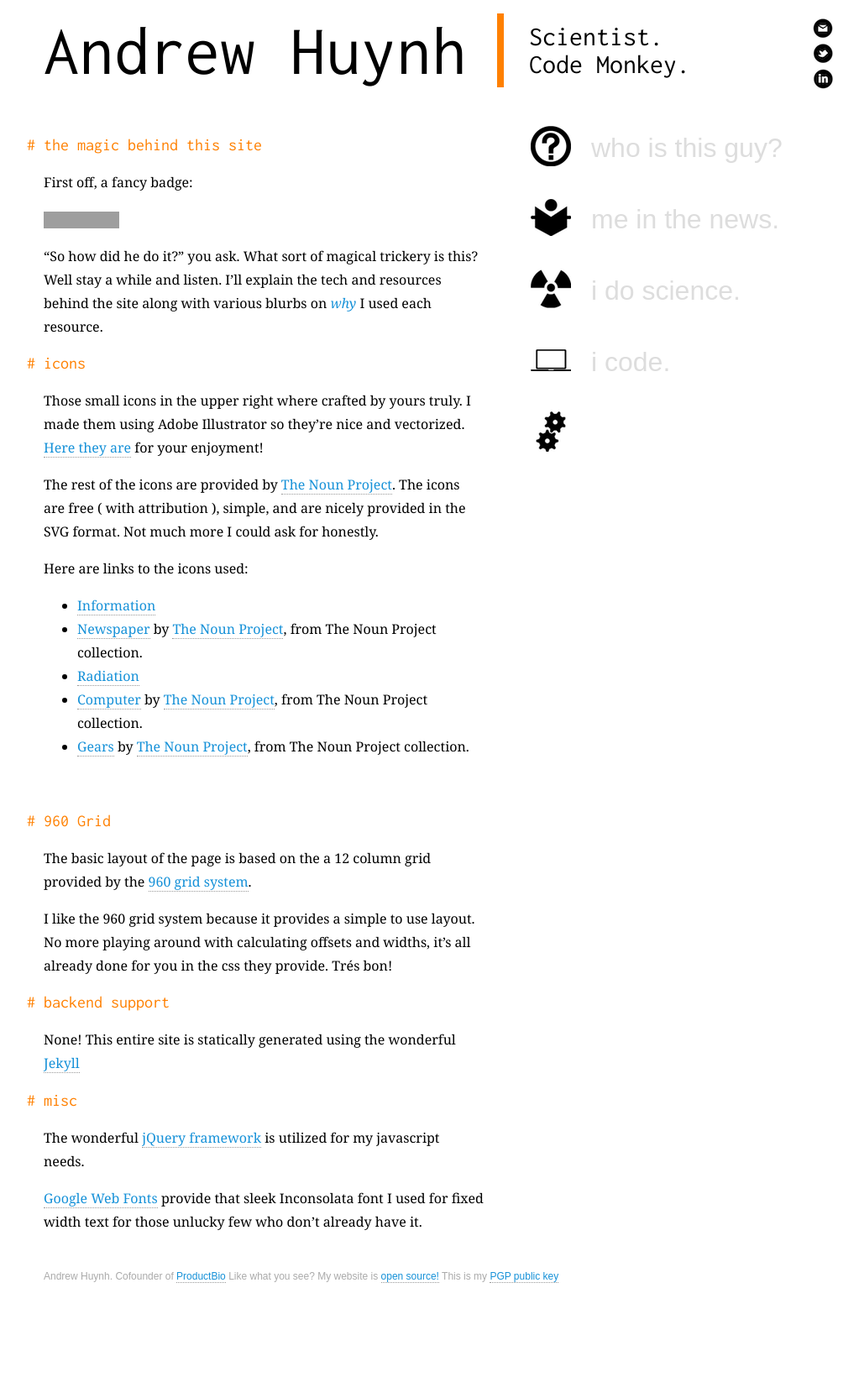
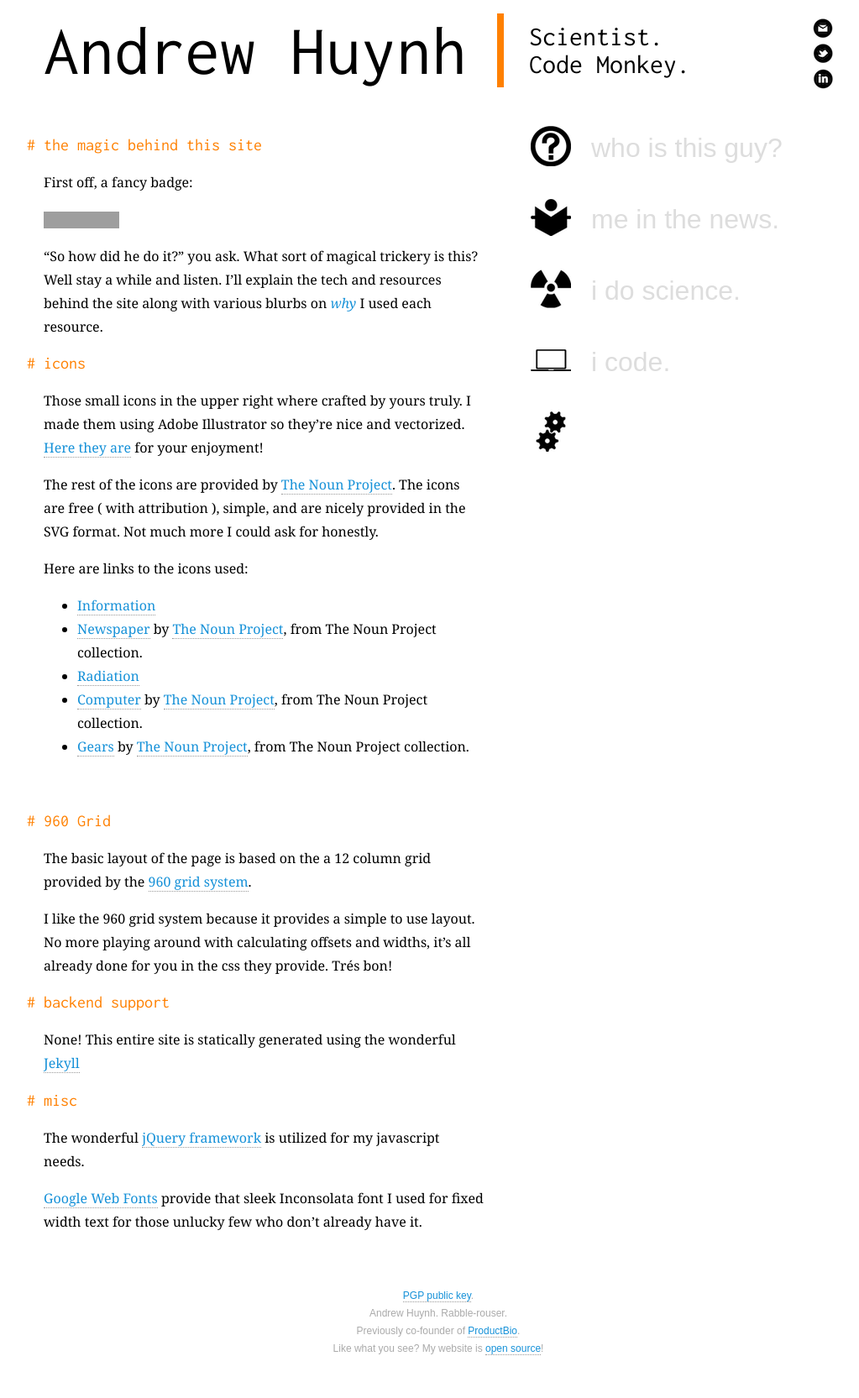
Before and after one commit to a5huynh/athlabs.com, a Jekyll site: the page built from tech/index.md, in a window 1280 px wide. Shown: the whole page at 84% size, without its empty margins (118-1141 px from the left). Built offline with Jekyll 4.4.1, drawn with Linux system fonts in a browser that asks for light colours; nearby versions of some CDN libraries; some web fonts are replaced; before the commit the page ends 1539 px from its top, so only the background shows below that; grey boxes are pictures that could not be loaded.

Commit message:
Update layout of footer/header

```diff
--- a/_includes/footer.html
+++ b/_includes/footer.html
@@ -1,15 +1,9 @@
-	</div>
-	<div class='footer container_12'>
-		<div class='grid_12'>
-			<p>
-				Andrew Huynh. Cofounder of <a href='http://productbio.com'>ProductBio</a>
-				Like what you see? My website is <a href='https://github.com/a5huynh/athlabs.com'>open source!</a>
-				This is my <a href='https://pgp.mit.edu/pks/lookup?op=get&amp;search=0x1569686B1782AAF7'>PGP public key</a>
-			</p>
-		</div>
-	</div>
-	<script type='text/javascript' src='//ajax.googleapis.com/ajax/libs/jquery/1.10.2/jquery.min.js'></script>
-	<script type='text/javascript' src='/static/js/jquery.hashchange.js'></script>
-	<script type='text/javascript' src='/static/js/init.js'></script>
-</body>
-</html>
+<div class='footer container_12'>
+  <a href='https://pgp.mit.edu/pks/lookup?op=get&amp;search=0x1569686B1782AAF7'>PGP public key</a>.<br>
+  Andrew Huynh. Rabble-rouser.<br>
+  Previously co-founder of <a href='#'>ProductBio</a>.<br>
+  Like what you see? My website is <a href='https://github.com/a5huynh/athlabs.com'>open source</a>!<br>
+</div>
+<script type='text/javascript' src='//ajax.googleapis.com/ajax/libs/jquery/1.10.2/jquery.min.js'></script>
+<script type='text/javascript' src='/static/js/jquery.hashchange.js'></script>
+<script type='text/javascript' src='/static/js/init.js'></script>
--- a/_includes/header.html
+++ b/_includes/header.html
@@ -1,17 +1,3 @@
-<!doctype html>
-<html lang='en'>
-<head>
-	<meta http-equiv='Content-Type' content='text/html; charset=UTF-8' />
-	<title>{{ page.title }}</title>
-
-	<link type="text/plain" rel="author" href="http://athlabs.com/humans.txt" />
-	<link rel='shortcut icon' href='/favicon.ico'>
-
-	<link href='http://fonts.googleapis.com/css?family=Inconsolata|Droid+Serif' rel='stylesheet' type='text/css'>
-	<link rel='stylesheet' href='/static/css/layout.css' type='text/css' rel='stylesheet'>
-</head>
-<body>
-	<div class='container_12'>
 <div class='header'>
   <div id='big-name' class='grid_7'>
     <a href='/'>Andrew Huynh</a>
--- a/_layouts/default.html
+++ b/_layouts/default.html
@@ -1,3 +1,17 @@
+<!doctype html>
+<html lang='en'>
+<head>
+  <meta http-equiv='Content-Type' content='text/html; charset=UTF-8' />
+  <title>{{ page.title }}</title>
+
+  <link type="text/plain" rel="author" href="http://athlabs.com/humans.txt" />
+  <link rel='shortcut icon' href='/favicon.ico'>
+
+  <link href='http://fonts.googleapis.com/css?family=Inconsolata|Droid+Serif' rel='stylesheet' type='text/css'>
+  <link rel='stylesheet' href='/static/css/layout.css' type='text/css' rel='stylesheet'>
+</head>
+<body>
+<div class='container_12'>
   {% include header.html %}
   <div class='section'>
     <div class='grid_7'>
@@ -44,4 +58,7 @@
       </div>
     </div>
   </div>
+</div>
 {% include footer.html %}
+</body>
+</html>
--- a/_sass/components/footer.scss
+++ b/_sass/components/footer.scss
@@ -1,4 +1,8 @@
 .footer {
+  clear: both;
+  text-align: center;
   color: #AAA;
-  font-size:12px;
+  font-size: 0.75em;
+  line-height: 1.75em;
+  padding: 32px 0 48px 0;
 }
```
Lines whose indentation alone changed are shown as unchanged.
